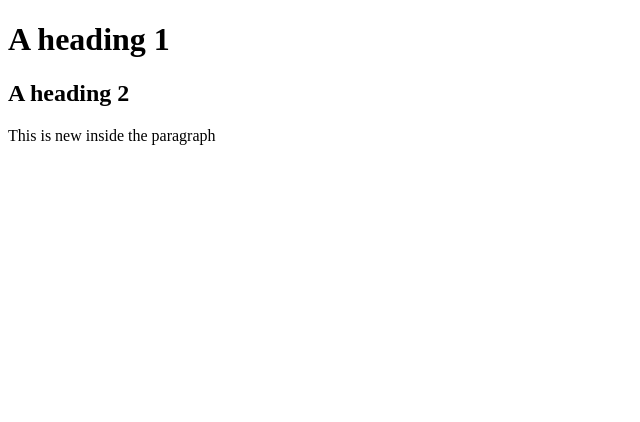
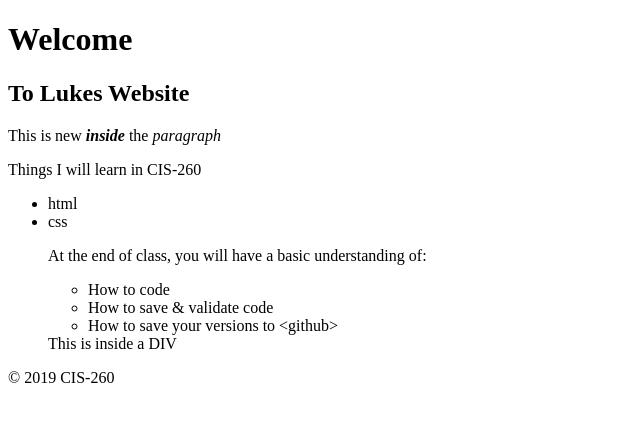
Before and after one commit to ldrisco/assignment-1, a plain HTML site: page index.html in a window 1280 px wide. Shown: the whole page, without its empty margins (0-640 px from the left). Drawn offline with Linux system fonts and the light colour scheme.

Commit message:
Update index.html

```diff
--- a/index.html
+++ b/index.html
@@ -5,9 +5,47 @@
         <title>My Title</title>
         <link rel="stylesheet" type="text/css" href="css/styles.css">
     </head>
+
     <body>
-        <h1>A heading 1</h1>
-        <h2>A heading 2</h2>
-        <p>This is new inside the paragraph</p>
-    </body>
+
+    <header>
+
+
+
+
+
+        </header>
+
+
+        <main>
+        <h1>Welcome</h1>
+        <h2>To Lukes Website</h2>
+        <p>This is new <em><strong>inside</strong></em> the <em>paragraph</em></p>
+
+        <p>Things I will learn in CIS-260</p>
+        <ul>
+            <li>html</li>
+            <li>css</li>
+
+         <p> At the end of class, you will have a basic understanding of:</p>
+        <ul>
+            <li>How to code</li>
+            <li>How to save &amp; validate code</li>
+            <li>How to save your versions to &lt;github&gt;</li>
+
+
+
+
+        </ul>
+
+            <div>This is inside a DIV</div>
+            </main>
+
+            <footer>
+
+            <p> &copy; 2019 CIS-260 </p>
+
+        </footer>
+
+        </body>
 </html>
```
